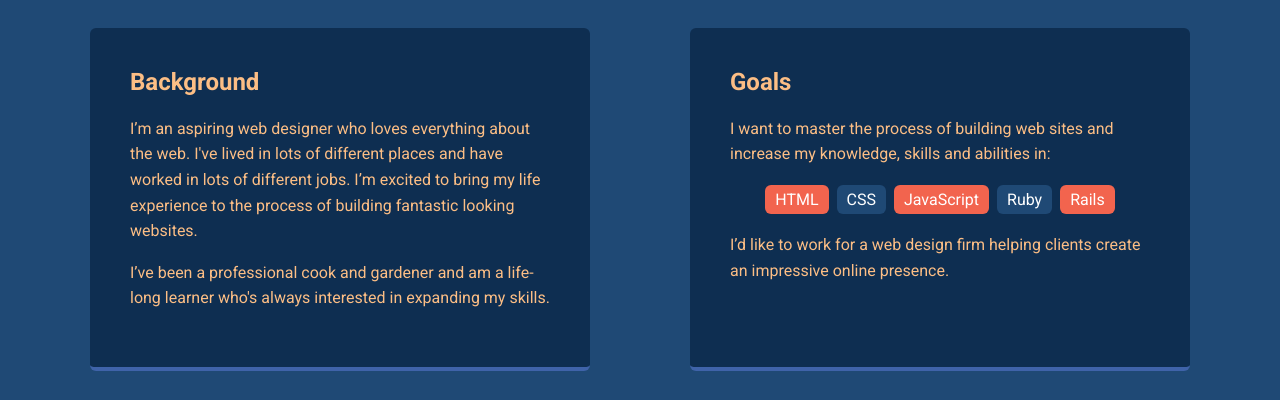
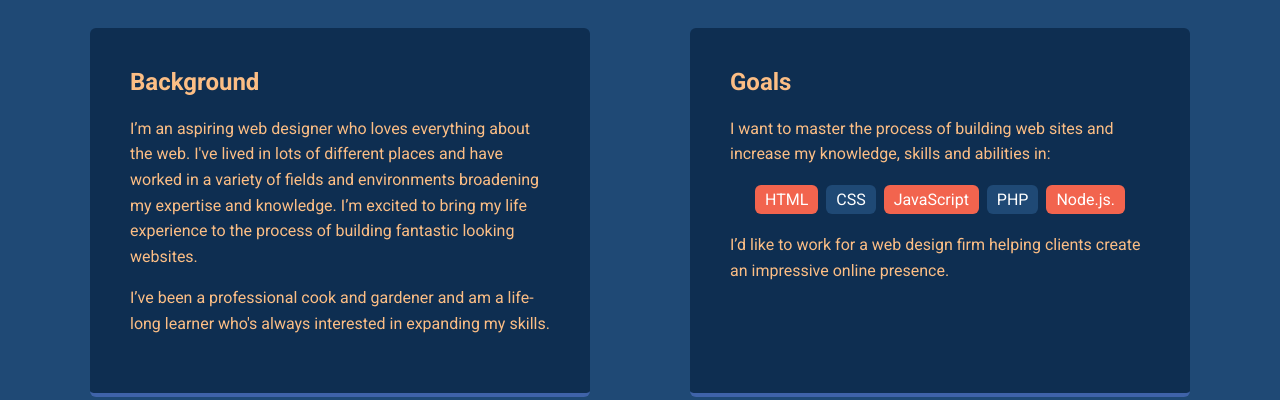
Before and after one commit to francomichael/techdegree-project-1, a plain HTML site: page index.html in a window 1280 px wide. Shown: the part 492-892 px from the top of the page. Drawn offline with Linux system fonts and the light colour scheme; a web font is replaced by a local one.

Commit message:
Updated content within the <body> area.

```diff
--- a/index.html
+++ b/index.html
@@ -25,7 +25,7 @@
     <main class="flex">
       <div class="card">
         <h2>Background</h2>
-        <p>I’m an aspiring web designer who loves everything about the web. I've lived in lots of different places and have worked in lots of different jobs. I’m excited to bring my life experience to the process of building fantastic looking websites.</p>
+        <p>I’m an aspiring web designer who loves everything about the web. I've lived in lots of different places and have worked in a variety of fields and environments broadening my expertise and knowledge. I’m excited to bring my life experience to the process of building fantastic looking websites.</p>
         <p>I’ve been a professional cook and gardener and am a life-long learner who's always interested in expanding my skills.</p>
       </div>
 
@@ -36,8 +36,8 @@
           <li>HTML</li>
           <li>CSS</li>
           <li>JavaScript</li>
-          <li>Ruby</li>
-          <li>Rails</li>
+          <li>PHP</li>
+          <li>Node.js.</li>
         </ul>
         <p>I’d like to work for a web design firm helping clients create an impressive online presence.</p>
       </div>
```
